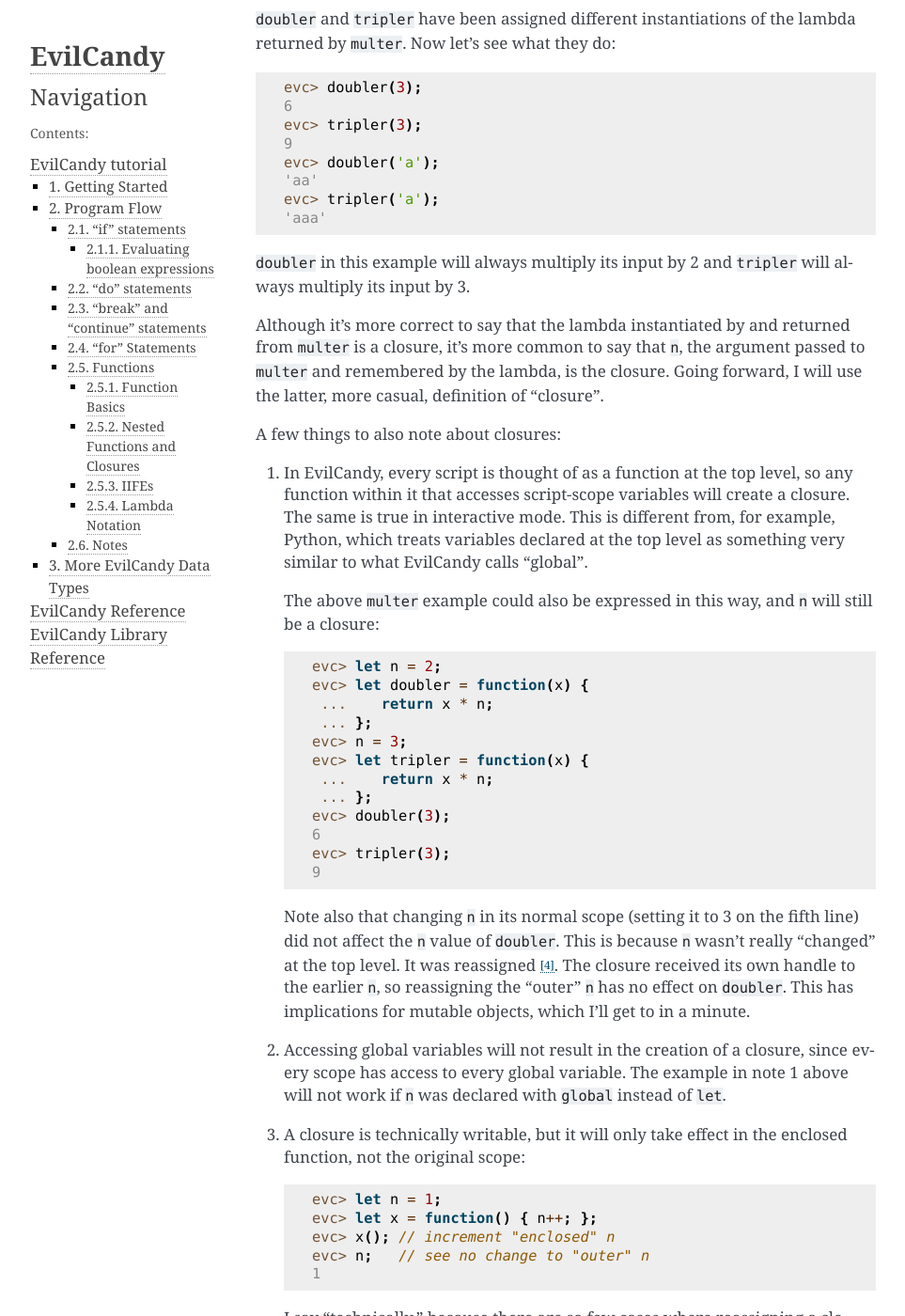
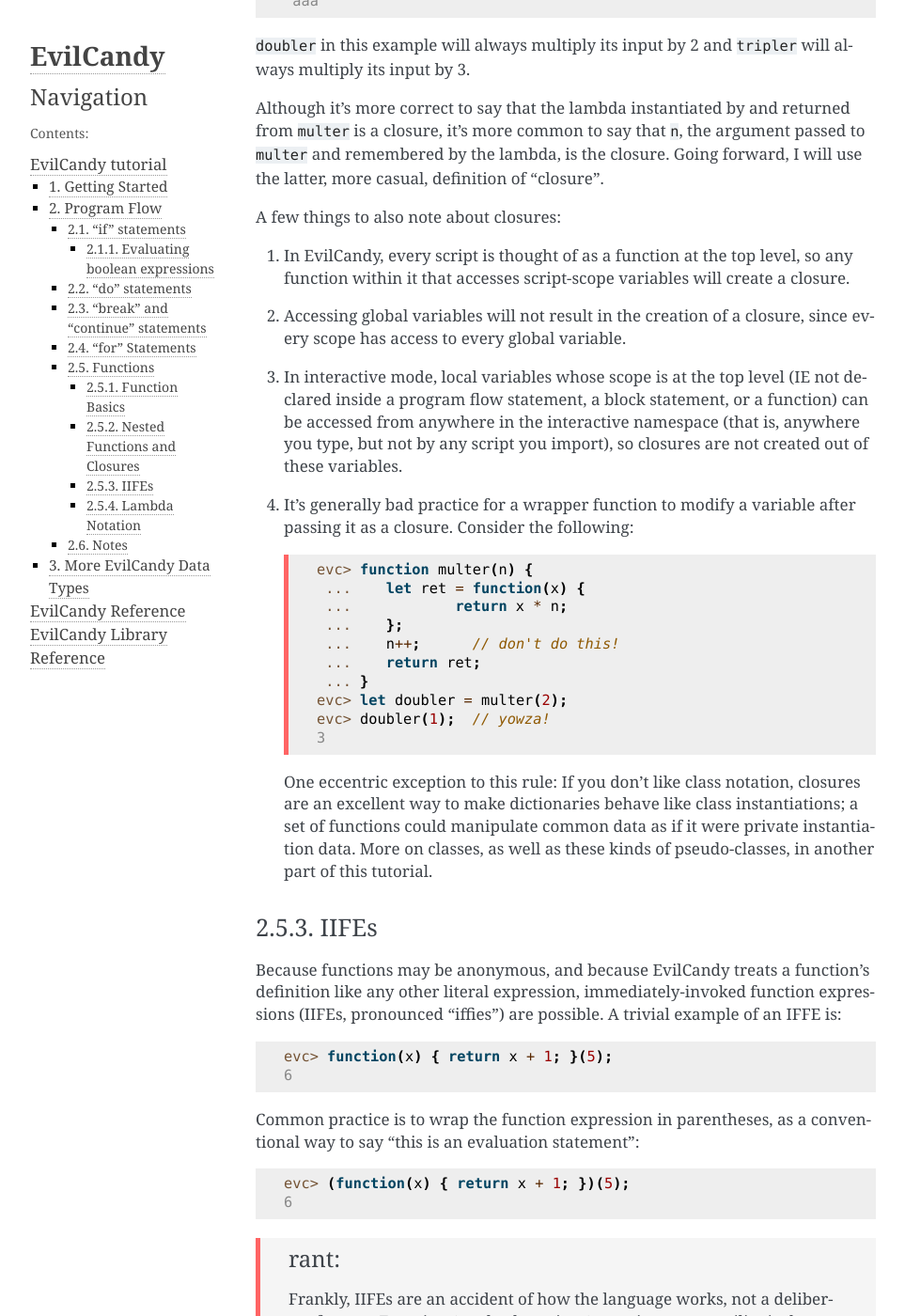
Before and after one commit to paul-bailey/EvilCandy, a Sphinx documentation site: the page built from Documentation/tutorial/program_flow.rst, in a window 1280 px wide and 1400 px high, scrolled down 9710 px. Shown: the whole window at 94% size, without its empty margins (148-1111 px from the left). Built offline with Sphinx 7.4.7, drawn with Linux system fonts in a browser that asks for light colours; some of the changed text lies outside the part shown.

Commit message:
Part 4 (of 4) of cell-ify-ing closures: Documenting the UX changes.

```diff
--- a/Documentation/tutorial/program_flow.rst
+++ b/Documentation/tutorial/program_flow.rst
@@ -490,16 +490,7 @@
 another function.  A closure is a function which encapsulates
 information outside of its scope and remembers it each time it is called.
 
-.. note::
-
-   For C programmers, think of a closure as a function with a local static
-   variable. But there are two differences. One, in C, a function has only
-   a single instantiation, while in EvilCandy, a function can have many
-   instantiations.  Two, in C, the static variable is initialized when
-   the program is compiled and linked, while in EvilCandy, the variable
-   is initialized during runtime, each time the function is instantiated.
-
-A function which returns a closure, then, is very powerful.
+A function which returns a closure as a lambda, then, is very powerful.
 Take, for instance, the following example:
 
 .. code-block:: evc-console
@@ -550,80 +541,46 @@
 
 1. In EvilCandy, every script is thought of as a function at the top
    level, so any function within it that accesses script-scope variables
-   will create a closure.  The same is true in interactive mode.
-   This is different from, for example, Python, which treats variables
-   declared at the top level as something very similar to what EvilCandy
-   calls "global".
-
-   The above ``multer`` example could also be expressed in this way,
-   and ``n`` will still be a closure:
-
-   .. code-block:: evc-console
-
-      evc> let n = 2;
-      evc> let doubler = function(x) {
-       ...    return x * n;
-       ... };
-      evc> n = 3;
-      evc> let tripler = function(x) {
-       ...    return x * n;
-       ... };
-      evc> doubler(3);
-      6
-      evc> tripler(3);
-      9
-
-   Note also that changing ``n`` in its normal scope
-   (setting it to 3 on the fifth line)
-   did not affect the ``n`` value of ``doubler``.  This is because
-   ``n`` wasn't really "changed" at the top level.  It was reassigned [#]_.
-   The closure received its own handle to the earlier ``n``,
-   so reassigning the "outer" ``n`` has no effect on ``doubler``.
-   This has implications for mutable objects, which I'll get to in a minute.
+   will create a closure.
 
 2. Accessing global variables will not result in the creation of a
    closure, since every scope has access to every global variable.
-   The example in note 1 above will not work if ``n`` was declared
-   with ``global`` instead of ``let``.
 
-3. A closure is technically writable, but it will only take effect in the
-   enclosed function, not the original scope:
+3. In interactive mode, local variables whose scope is at the top
+   level (IE not declared inside a program flow statement, a block
+   statement, or a function) can be accessed from anywhere in the
+   interactive namespace (that is, anywhere you type, but not
+   by any script you import), so closures are not created out of
+   these variables.
+
+4. It's generally bad practice for a wrapper function to modify a
+   variable after passing it as a closure.  Consider the following:
 
    .. code-block:: evc-console
+      :class: example-bad
 
-      evc> let n = 1;
-      evc> let x = function() { n++; };
-      evc> x(); // increment "enclosed" n
-      evc> n;   // see no change to "outer" n
-      1
+      evc> function multer(n) {
+       ...    let ret = function(x) {
+       ...            return x * n;
+       ...    };
+       ...    n++;      // don't do this!
+       ...    return ret;
+       ... }
+      evc> let doubler = multer(2);
+      evc> doubler(1);  // yowza!
+      3
 
-   I say "technically," because there are so few cases where reassigning
-   a closure like this is useful that some programming languages like
-   Python do not even allow it [#]_.  Note that ``++`` is not an in-place
-   operator; integers are mutable.  So in this example, ``n++`` is just
-   syntactic sugar for ``n = n + 1;``.  That is, "n is reassigned to an
-   object whose value is one greater."
-
-4. If closure data is mutable, such as a list, then modifying (rather than
-   reassigning) the closure data *will* effect the data in the outer scope:
-
-   .. code-block:: evc-console
-
-      evc> let x = [];
-      evc> let f = function(val) {
-       ...    x.append(val);
-       ... };
-      evc> f(1);
-      evc> x;
-      [1]
-
-   This has useful implications for creating private data when building
-   user-defined classes.
+   One eccentric exception to this rule: If you don't like class
+   notation, closures are an excellent way to make dictionaries
+   behave like class instantiations; a set of functions could
+   manipulate common data as if it were private instantiation data.
+   More on classes, as well as these kinds of pseudo-classes, in
+   another part of this tutorial.
 
 IIFEs
 ~~~~~
 
-Because all functions are anonymous, and because EvilCandy treats a
+Because functions may be anonymous, and because EvilCandy treats a
 function's definition like any other literal expression,
 immediately-invoked function expressions (IIFEs, pronounced "iffies")
 are possible.  A trivial example of an IFFE is:
@@ -782,24 +739,6 @@
 
 .. [#]
 
-   In the example, it woud also be reassigned instead of modified
-   if the increment ``++`` operator was used.
-   ``x++;`` is equivalent to ``x=x+1;``
-   That is, x is *assigned* a new integer object equal
-   to one greater than its old self.
-
-.. [#]
-
-   Except that in this *particular* case, Python would not turn ``n``
-   into a closure anyway, since variables declared at the top-level scope
-   in Python's interactive mode are more or less the same as what
-   EvilCandy calls "global".  Where Python does not allow it are
-   instances like the ``multer`` example; if the lambda modifies ``n``
-   in some way, Python would throw an exception.  Worse still, it would
-   wait until runtime to do so.
-
-.. [#]
-
    Especially on ARM architecture,
    and especially since compilers have gotten so smart
    they can perform optimizations you never dreamed of.
```
Also changed, not shown: Documentation/tutorial/getting_started.rst (+11 -0 lines).
